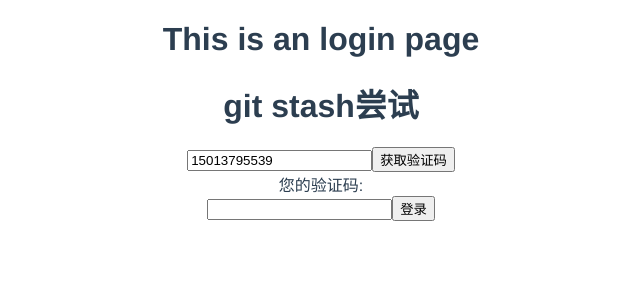
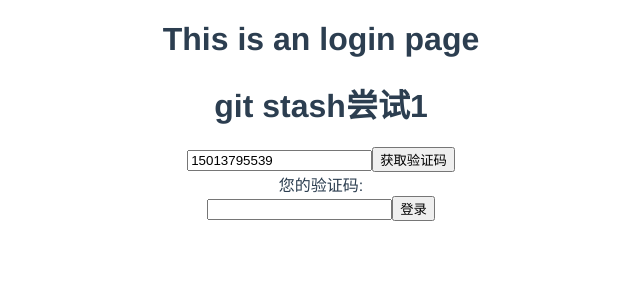
Before and after one commit to jesonlam8848/t2, a Vue app: page /#/login in a window 1280 px wide. Shown: the top 300 px of the page, without its empty margins (319-959 px from the left). Built offline with nearby package versions, Linux system fonts and the light colour scheme.

Commit message:
git stash 直接回到add前?

```diff
--- a/src/views/login.vue
+++ b/src/views/login.vue
@@ -1,7 +1,7 @@
 <template>
   <div>
     <h1>This is an login page</h1>
-    <h1>git stash尝试</h1>
+    <h1>git stash尝试1</h1>
     <input type="text" v-model="phone" />
     <button @click="getSms()">获取验证码</button>
 
```
